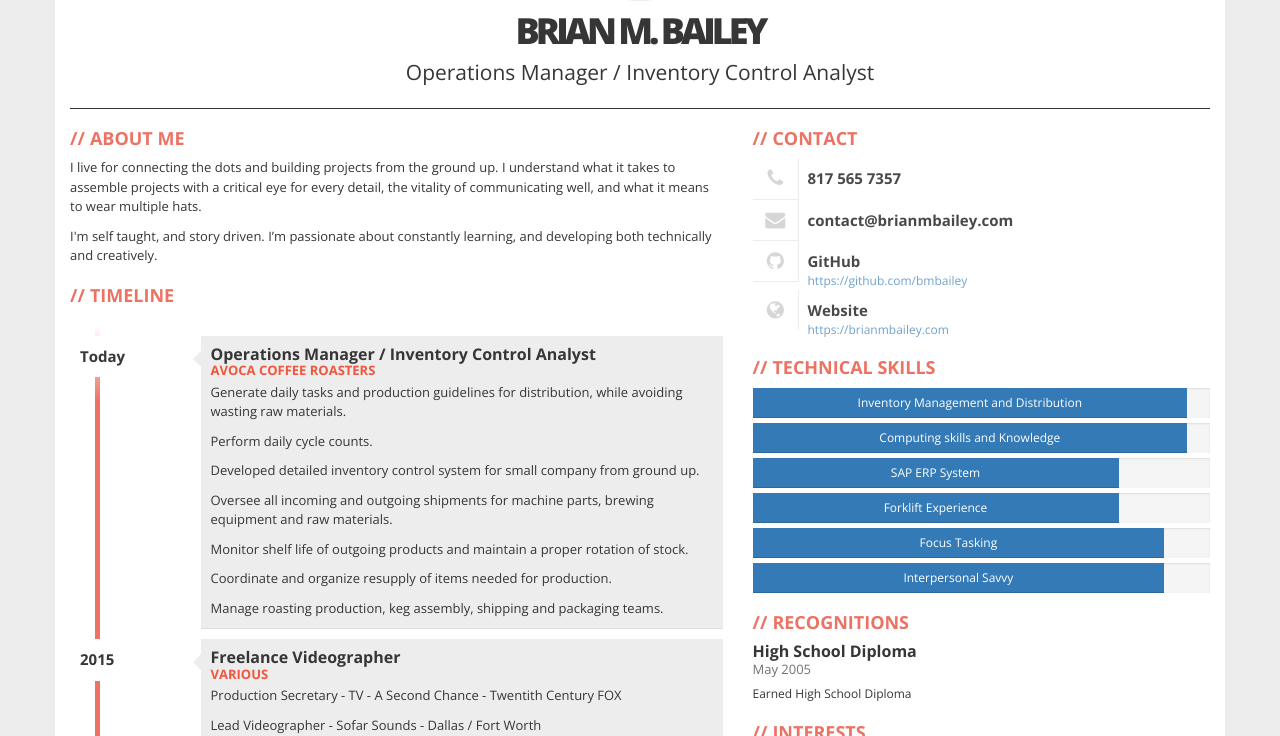
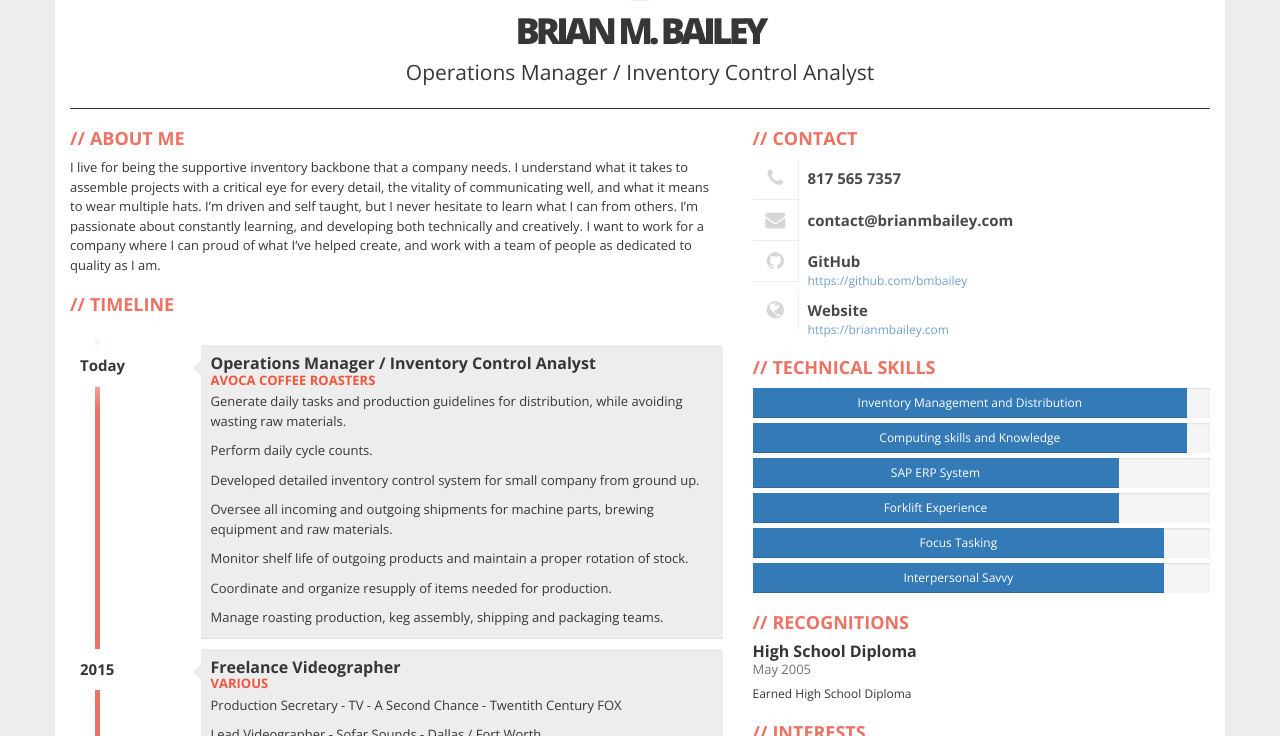
Before and after one commit to Bmbailey/Resume, a Jekyll site: the page built from index.html, in a window 1280 px wide and 900 px high, cut to the strip 164-900 px from the top of the window. Built offline with Jekyll 4.4.1, drawn with Linux system fonts in a browser that asks for light colours; nearby versions of some CDN libraries.

Commit message:
Updated and more well rounded About Me

```diff
--- a/_data/about.yml
+++ b/_data/about.yml
@@ -1,3 +1,5 @@
-- I live for connecting the dots and building projects from the ground up. I understand what it takes to assemble projects with a critical eye for every detail, the vitality of communicating well, and what it means to wear multiple hats.
+I live for being the supportive inventory backbone that a company needs. I understand what it takes to assemble projects with a critical eye for every detail, the vitality of communicating well, and what it means to wear multiple hats.
 
-- I'm self taught, and story driven. I’m passionate about constantly learning, and developing both technically and creatively.
+I’m driven and self taught, but I never hesitate to learn what I can from others. I’m passionate about constantly learning, and developing both technically and creatively.
+
+I want to work for a company where I can proud of what I’ve helped create, and work with a team of people as dedicated to quality as I am.
```
